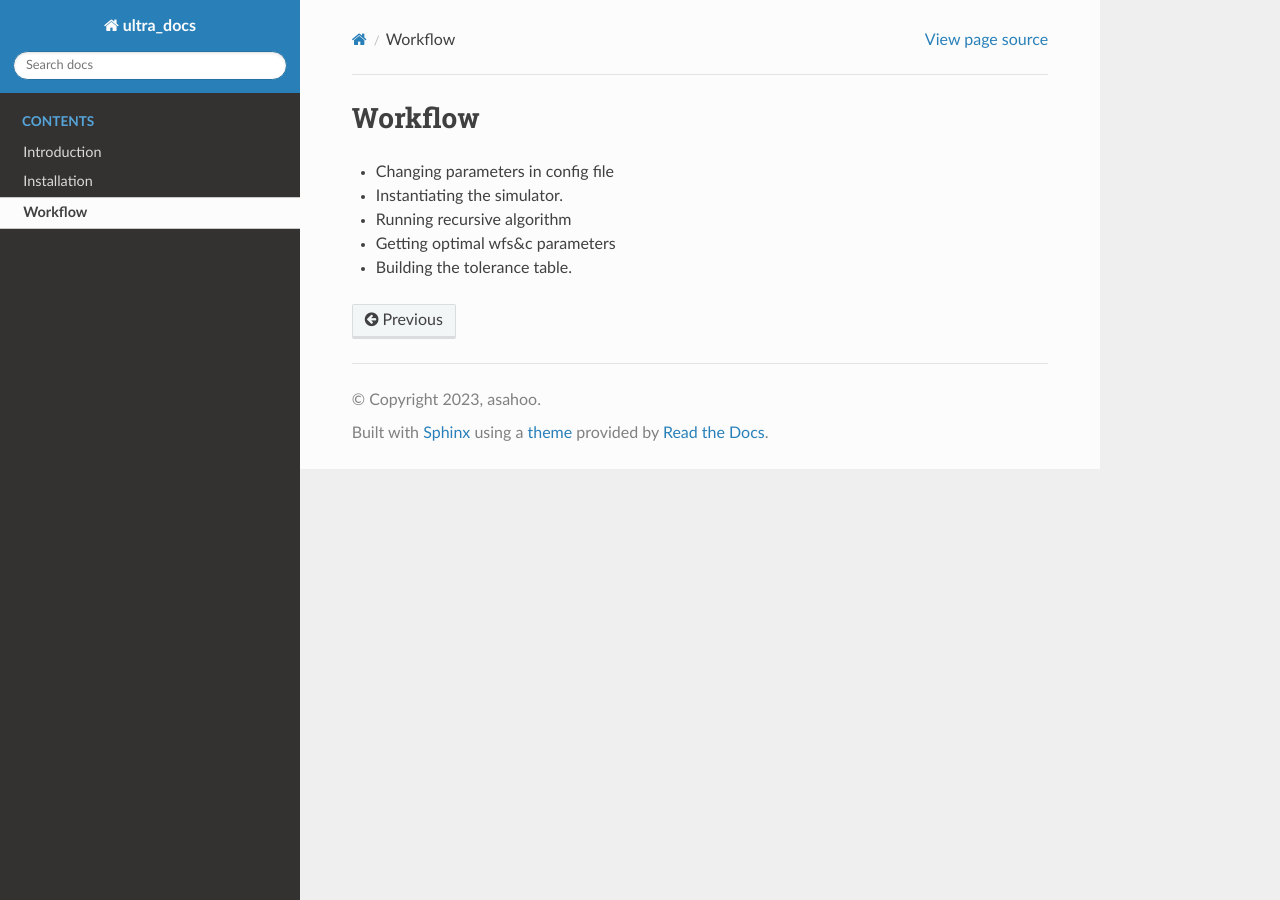
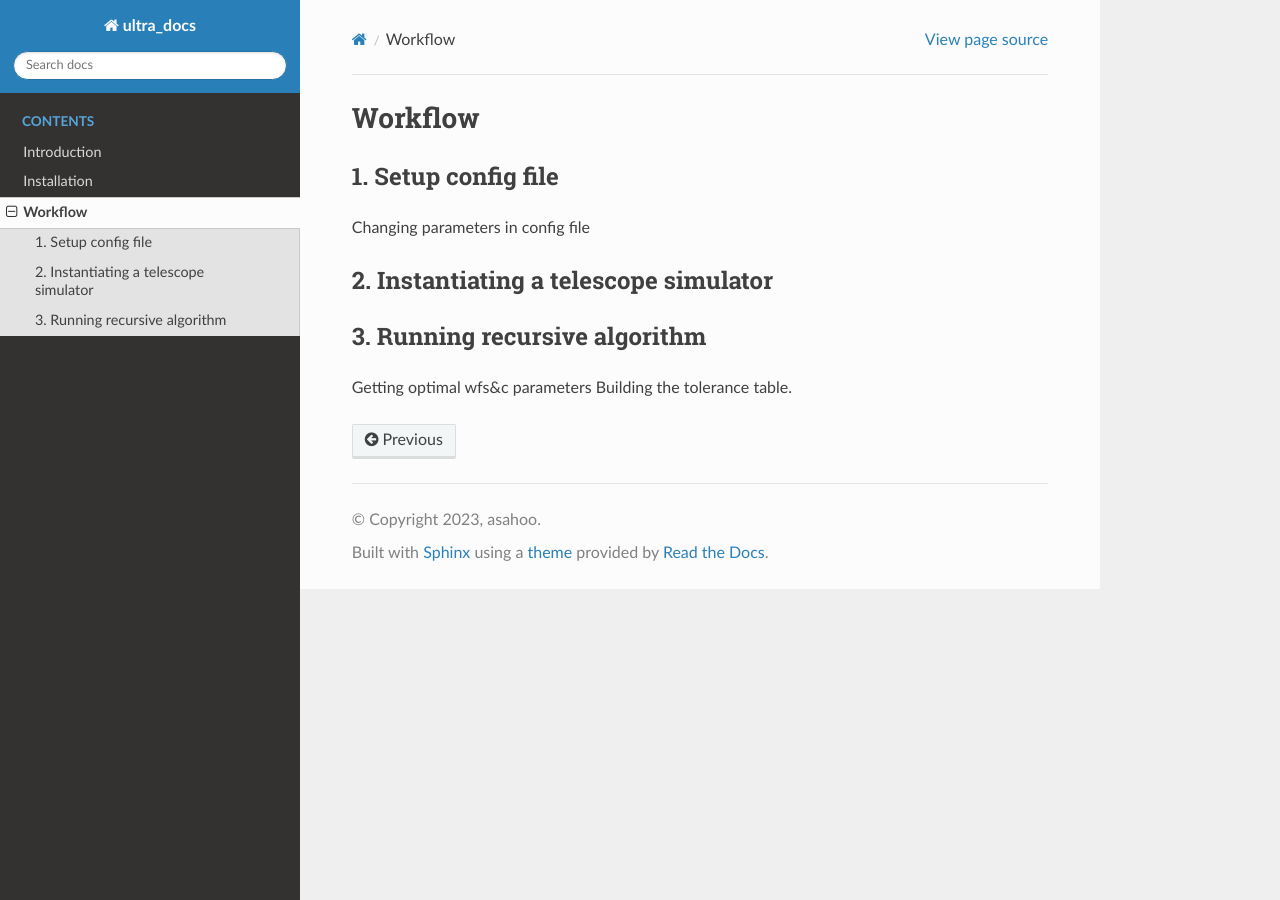
Before and after one commit to asahooexo/ultra_docs, a Sphinx documentation site: the page built from source/workflow.rst, in a window 1280 px wide. Built offline with Sphinx 7.4.7 and the Read the Docs theme 2.0.0, drawn with Linux system fonts in a browser that asks for light colours.

Commit message:
edit workfow

```diff
--- a/source/workflow.rst
+++ b/source/workflow.rst
@@ -1,9 +1,20 @@
+.. _workflow:
+
 =========
 Workflow
 =========
 
-- Changing parameters in config file
-- Instantiating the simulator.
-- Running recursive algorithm
-- Getting optimal wfs&c parameters
-- Building the tolerance table.
+
+1. Setup config file
+---------------------
+
+Changing parameters in config file
+
+2. Instantiating a telescope simulator
+--------------------------------------
+
+
+3. Running recursive algorithm
+-------------------------------
+Getting optimal wfs&c parameters
+Building the tolerance table.
```
